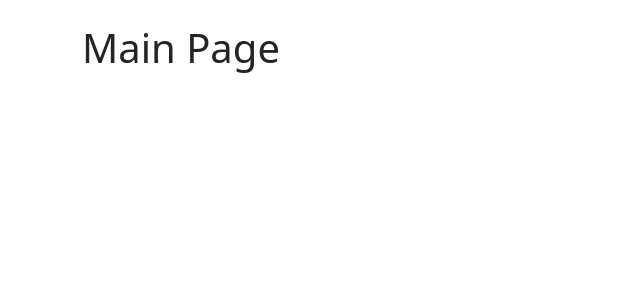
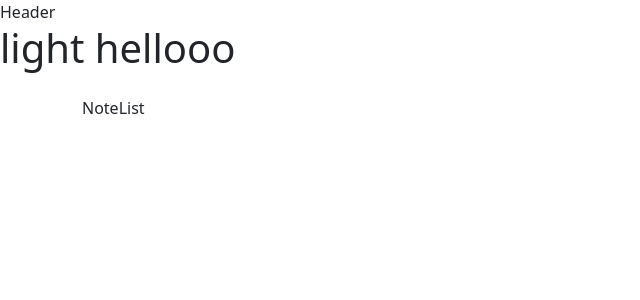
Before and after one commit to CATT-CODE/react-notes-app, a React (Vite) app: page / in a window 1280 px wide. Shown: the top 300 px of the page, without its empty margins (0-640 px from the left). Built offline with nearby package versions, Linux system fonts and the light colour scheme.

Commit message:
React context set up to toggle dark mode and CRUD actions to local storage

```diff
--- a/src/App.css
+++ b/src/App.css
@@ -1,3 +1,12 @@
 #root {
   max-width: 1280px;
 }
+
+body {
+  transition: background-color 0.5s, color 0.5s;
+}
+
+.dark-mode {
+  background-color: #2b2b2b;
+  color: #e0e0e0;
+}
--- a/src/App.jsx
+++ b/src/App.jsx
@@ -1,24 +1,38 @@
-import './App.css'
-import { Container } from "react-bootstrap"
-import { Routes, Route, Navigate } from "react-router-dom";
+import './App.css';
+import { Container } from 'react-bootstrap';
+import { Routes, Route, Navigate } from 'react-router-dom';
+import { NoteContext, NoteProvider } from './context/NoteContext';
+import NoteAdd from './components/NoteAdd';
+import NoteEdit from './components/NoteEdit';
+import NoteList from './components/NoteList';
+import Header from './components/Header';
+import { useContext } from 'react';
 
 function App() {
+  return (
+    <NoteProvider>
+      <MainContent />
+    </NoteProvider>
+  );
+}
+
+const MainContent = () => {
+  const { darkMode } = useContext(NoteContext);
 
   return (
-    <>
+    <div className="app">
+      <Header />
+      <h1>{darkMode == true ? 'dark' : 'light'} hellooo</h1>
       <Container className="my-4">
         <Routes>
-          <Route path='/' element={<h1>Main Page</h1>} />
-          <Route path='/:id'>
-            <Route index element={<h1>A note</h1>} />
-            <Route path='edit' element={<h1>A note</h1>} />
-          </Route>
-          <Route path='*' element={<Navigate to='/' />} />
+          <Route path="/" element={<NoteList />} />
+          <Route path="/add" element={<NoteAdd />} />
+          <Route path="/:id" element={<NoteEdit />} />
+          <Route path="*" element={<Navigate to="/" />} />
         </Routes>
       </Container>
+    </div>
+  );
+};
 
-    </>
-  )
-}
-
-export default App
+export default App;
--- /dev/null
+++ b/src/components/Header.jsx
@@ -0,0 +1,8 @@
+
+function Header() {
+  return (
+    <div>Header</div>
+  )
+}
+
+export default Header
--- /dev/null
+++ b/src/components/NoteAdd.jsx
@@ -0,0 +1,8 @@
+
+function NoteAdd() {
+  return (
+    <div>NoteAdd</div>
+  )
+}
+
+export default NoteAdd
--- /dev/null
+++ b/src/components/NoteEdit.jsx
@@ -0,0 +1,8 @@
+
+function NoteEdit() {
+  return (
+    <div>NoteEdit</div>
+  )
+}
+
+export default NoteEdit
--- /dev/null
+++ b/src/components/NoteList.jsx
@@ -0,0 +1,8 @@
+
+function NoteList() {
+  return (
+    <div>NoteList</div>
+  )
+}
+
+export default NoteList
--- /dev/null
+++ b/src/context/NoteContext.jsx
@@ -0,0 +1,51 @@
+import { createContext, useState, useEffect } from 'react';
+
+const NoteContext = createContext();
+
+const NoteProvider = ({children}) => {
+  const [darkMode, setDarkMode] = useState(false);
+  const [notes, setNotes] = useState([]);
+
+  useEffect(() => {
+    const savedNotes = JSON.parse(localStorage.getItem('notes'));
+    if (savedNotes) {
+      setNotes(savedNotes);
+    }
+    const savedDarkMode = JSON.parse(localStorage.getItem('darkMode'));
+    if (savedDarkMode !== null) {
+      setDarkMode(savedDarkMode);
+    }
+  }, []);
+
+  useEffect(() => {
+    localStorage.setItem('notes', JSON.stringify(notes));
+  }, [notes]);
+
+  useEffect(() => {
+    localStorage.setItem('darkMode', JSON.stringify(darkMode));
+  }, [darkMode]);
+
+  const toggleDarkMode = () => {
+    setDarkMode((prevMode) => !prevMode);
+  };
+
+  const addNote = (note) => {
+    setNotes([...notes, note]);
+  };
+
+  const deleteNote = (id) => {
+    setNotes(notes.filter((note) => note.id !== id));
+  };
+
+  const updateNote = (updatedNote) => {
+    setNotes(notes.map((note) => (note.id === updatedNote.id ? updatedNote : note)));
+  };
+
+  return (
+    <NoteContext.Provider value={{ darkMode, toggleDarkMode, notes, addNote, deleteNote, updateNote }}>
+      {children}
+    </NoteContext.Provider>
+  );
+};
+
+export { NoteProvider, NoteContext };
```
